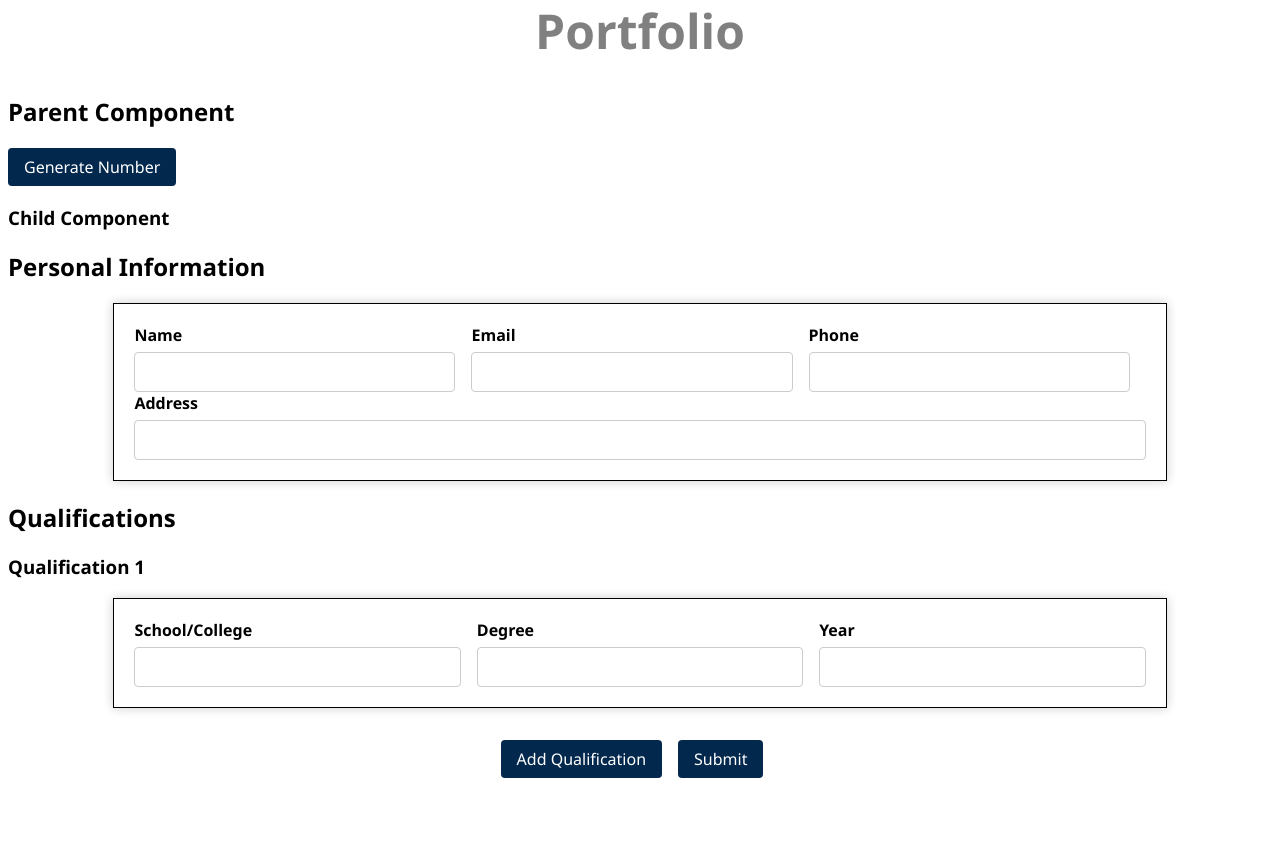
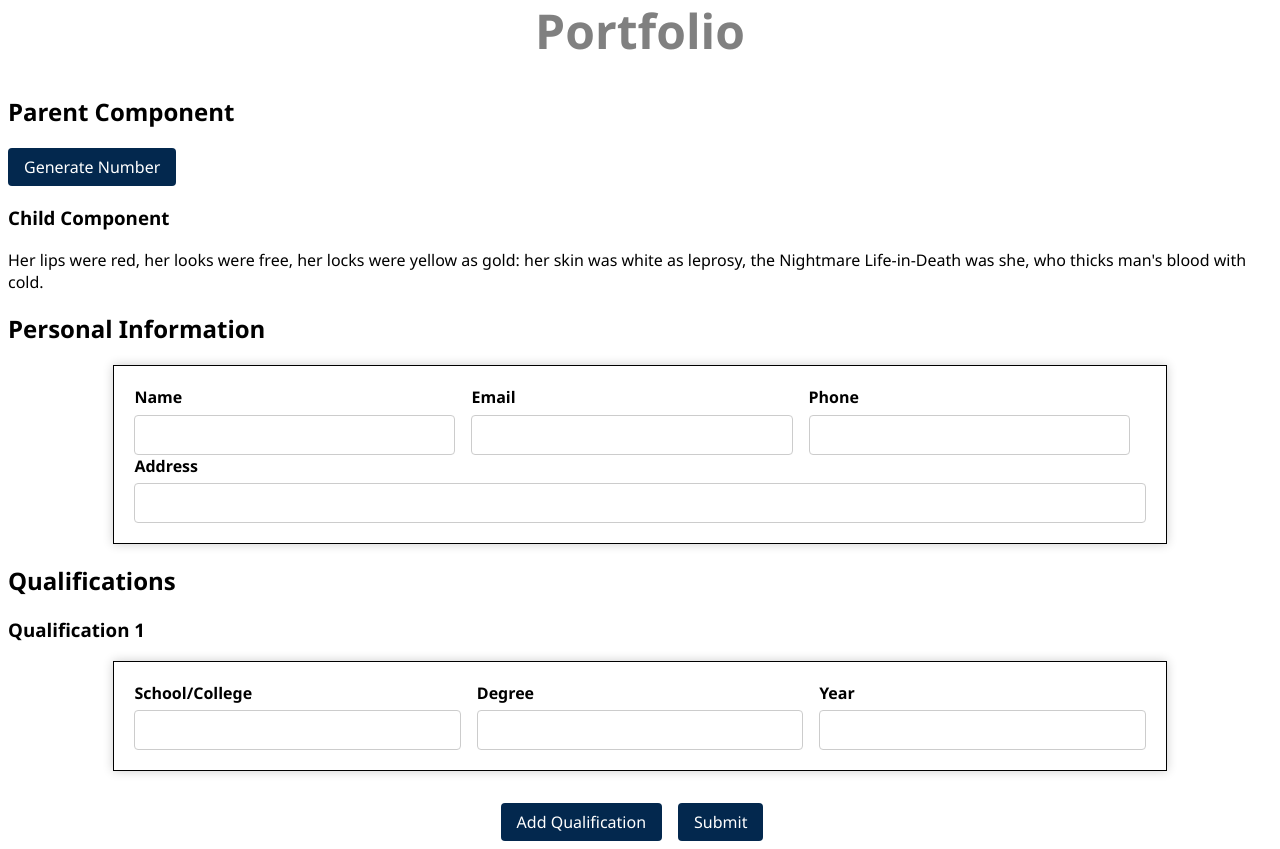
Before and after one commit to darlenewagner/miniPortfolio, an Angular app: page / in a window 1280 px wide. Before the commit the page ends 800 px from the top, so only its background shows below. Built offline with nearby package versions, Linux system fonts and the light colour scheme.

Commit message:
Learning ngAfterContentInit().

```diff
--- a/src/app/app.html
+++ b/src/app/app.html
@@ -10,6 +10,13 @@
   <button (click)="sendDataToChild()">Generate Number</button>
   <app-test>
     <h3>{{dataFromParent}}</h3>
+    <div #contentWrapper>
+      Her lips were red, her looks were free,
+      her locks were yellow as gold:
+      her skin was white as leprosy,
+      the Nightmare Life-in-Death was she,
+      who thicks man's blood with cold.
+    </div>
   </app-test>
 </div>
 
--- a/src/app/app.ts
+++ b/src/app/app.ts
@@ -1,4 +1,4 @@
-import { AfterContentInit, Component, signal, ViewChild, Input, OnChanges, SimpleChanges, OnInit} from '@angular/core';
+import { AfterContentInit, Component, DoCheck, signal, ViewChild, Input, OnChanges, SimpleChanges, OnInit} from '@angular/core';
 import { CommonModule, JsonPipe } from '@angular/common';
 import { RouterOutlet } from '@angular/router';
 import { FormsModule } from '@angular/forms';
@@ -11,13 +11,18 @@ import { Test } from './test/test';
   styleUrl: './app.css'
 })
 
-export class App implements AfterContentInit {
+export class App implements DoCheck {
 
   dataFromParent = '';
 
-  ngAfterContentInit(): void {
-    console.log("ngAfterContentInit was invoked...");
+//  ngAfterContentInit(): void {
+//    console.log("ngAfterContentInit was invoked...");
+//  }
+
+  ngDoCheck(): void {
+    console.log("ngDoCheck was invoked...");
   }
+
   sendDataToChild(): void{
     let random = Math.floor(Math.random() * 10);
     this.dataFromParent = "Random Number: " + random;
--- a/src/app/test/test.html
+++ b/src/app/test/test.html
@@ -1,6 +1,8 @@
 <div>
     <h3>Child Component</h3>
-    <ng-content></ng-content>
+    <div #wrapper>
+       <ng-content></ng-content>
+    </div>
 </div>
 
 <!-- <div>
--- a/src/app/test/test.ts
+++ b/src/app/test/test.ts
@@ -7,18 +7,22 @@ import { JsonPipe } from '@angular/common';
   templateUrl: './test.html',
   styleUrl: './test.css',
 })
-export class Test implements DoCheck {
+export class Test implements AfterContentInit {
 
   @Input() user: any;
   private previousUserName: string | undefined;
 
-   ngDoCheck(): void {
+//   ngDoCheck(): void {
 //     if(this.user.name != this.previousUserName){
 //       this.previousUserName = this.user.name;
 //       console.log('ngDoCheck called - User name changed: ', this.user.name);
-        console.log("ngDoCheck was invoked...");
+//        console.log("ngDoCheck was invoked...");
  //    }
-   }
+ //  }
+
+  ngAfterContentInit(): void {
+
+  }
 
 //   ngOnChanges(changes: SimpleChanges){
 //     console.log("ngOnChanges called: ", changes);
```
